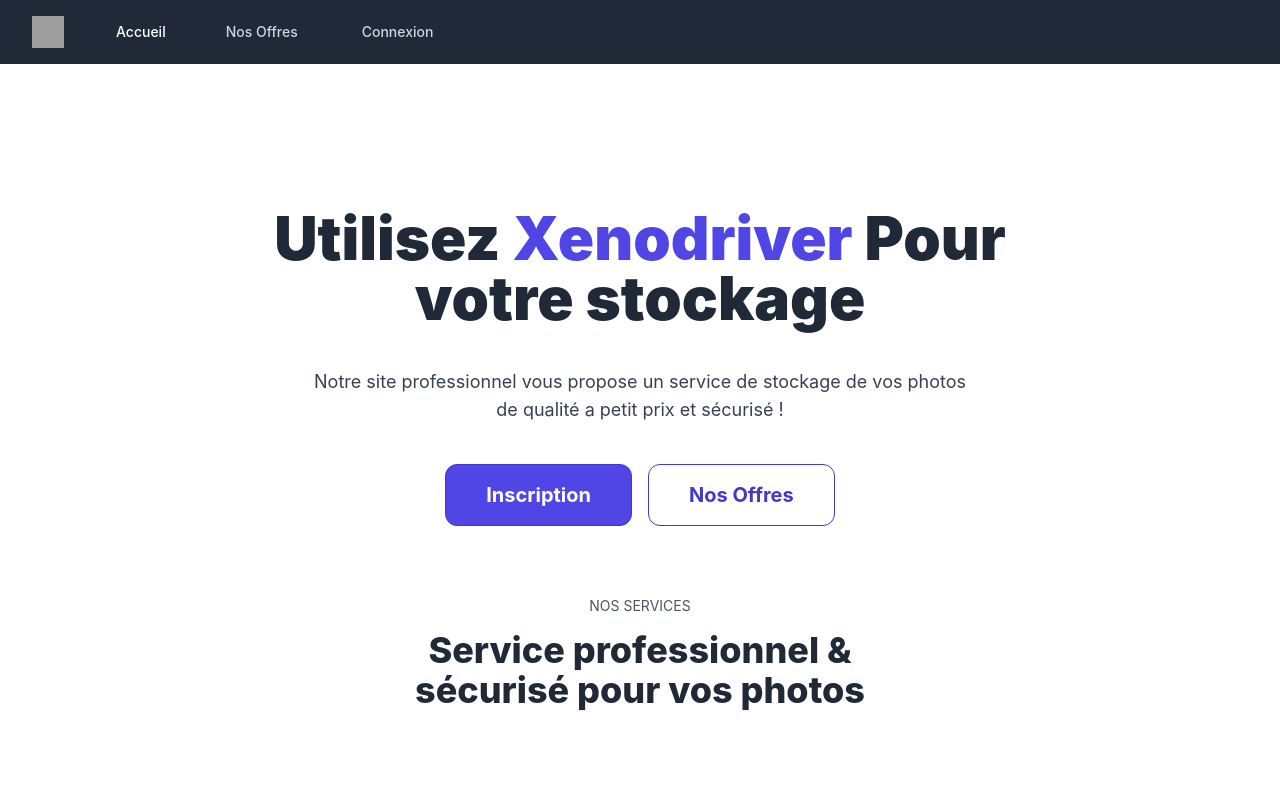
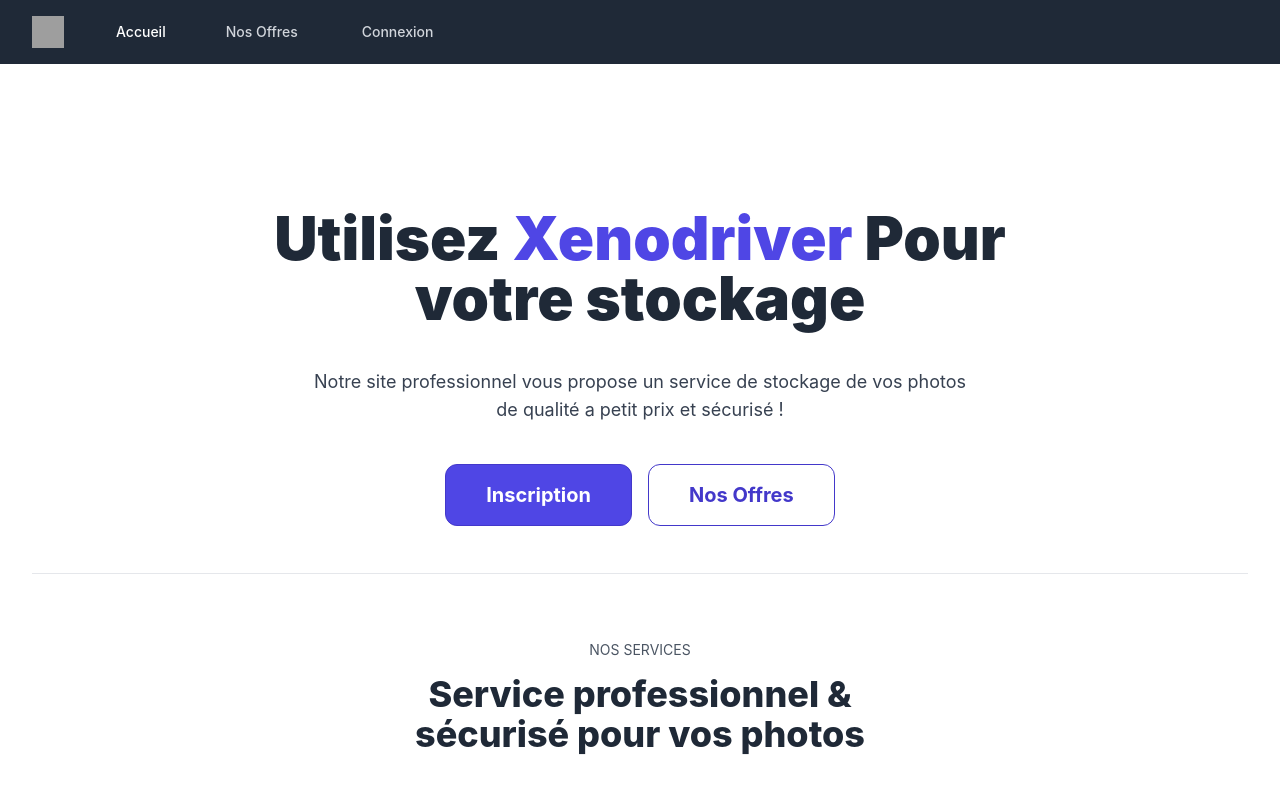
Before and after one commit to StevenIsdr/frontBIE, a React (Create React App) app: page / in a window 1280 px wide. Shown: the top 791 px of the page. Built offline with nearby package versions, Linux system fonts and the light colour scheme; grey boxes are pictures that could not be loaded.

Commit message:
sheeeesh

```diff
--- a/src/App.js
+++ b/src/App.js
@@ -30,6 +30,8 @@
                             </div>
                         </div>
                     </div>
+                    <div className="h-1 w-full mx-auto border-b my-5 w-1/2 "/>
+
                     {/* <!-- /End replace --> */}
                 </div>
             </main>
```
